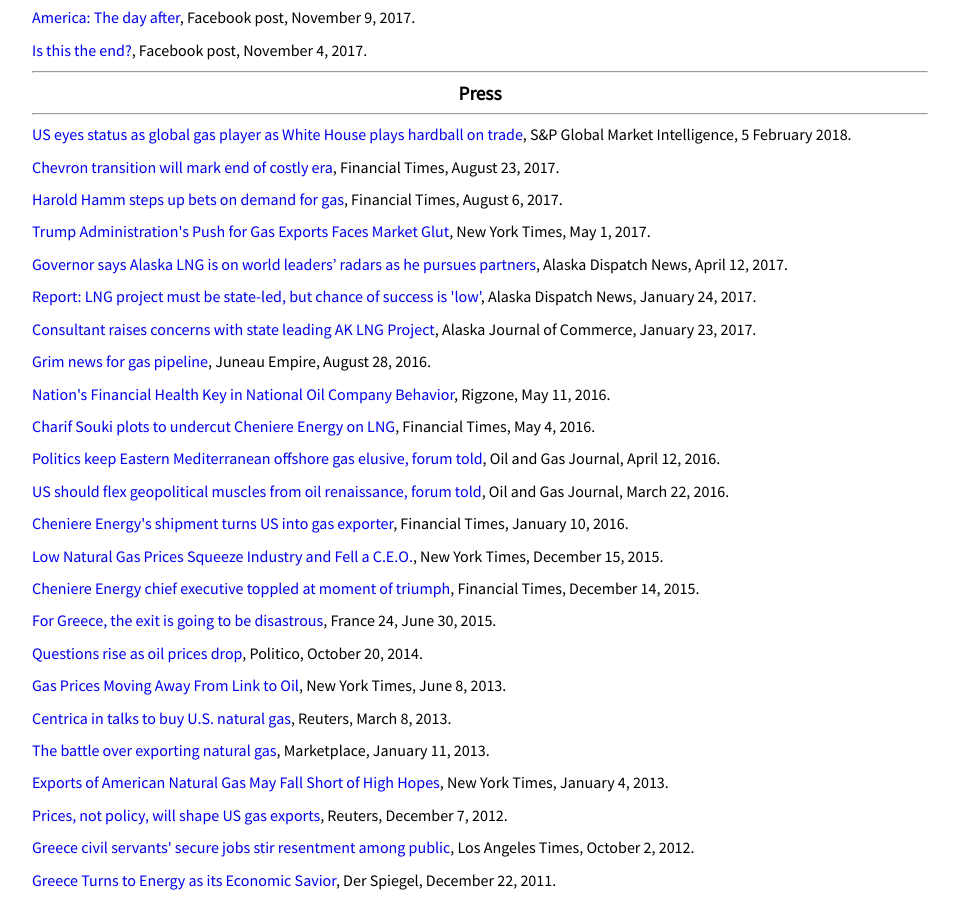
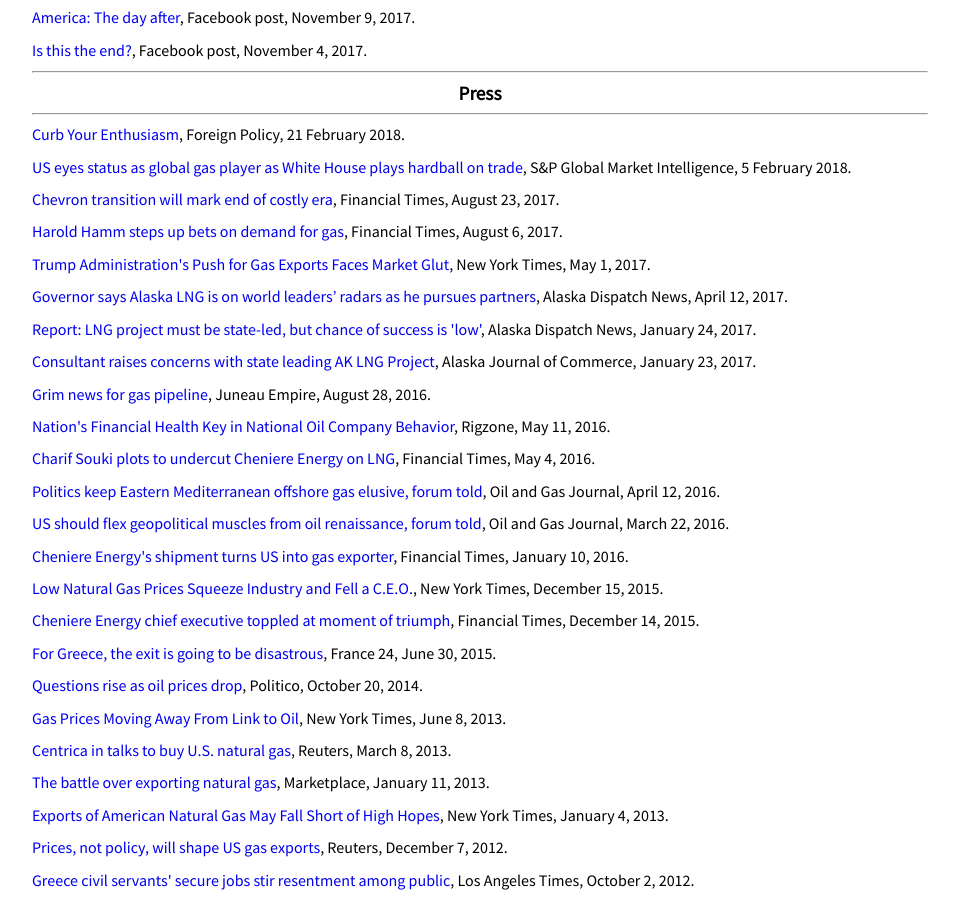
Before and after one commit to nikostsafos/nikostsafos.github.io, a plain HTML site: page index.html in a window 1280 px wide. Shown: the part 3020-3918 px from the top of the page, without its empty margins (160-1119 px from the left). Drawn offline with Linux system fonts and the light colour scheme.

Commit message:
added press

```diff
--- a/index.html
+++ b/index.html
@@ -124,7 +124,7 @@
 
     <hr><h2>Press</h2><hr>
 
-
+    <p ul><a href = 'https://foreignpolicy.com/2018/02/21/curb-your-enthusiasm-gas-israel-egypt-cyprus-turkey-mediterranean-lebanon-leviathan/' target = '_blank'>Curb Your Enthusiasm</a>, Foreign Policy, 21 February 2018.</ul></p>
     <p ul><a href = 'https://platform.mi.spglobal.com/web/client?auth=inherit#news/article?id=43380209&cdid=A-43380209-14378' target = '_blank'>US eyes status as global gas player as White House plays hardball on trade</a>, S&amp;P Global Market Intelligence, 5 February 2018.</ul></p>
     <p ul><a href = 'https://www.ft.com/content/0ce7e756-8816-11e7-8bb1-5ba57d47eff7' target = '_blank'>Chevron transition will mark end of costly era</a>, Financial Times, August 23, 2017.</ul></p>
     <p ul><a href = 'https://www.ft.com/content/4da6a884-76d4-11e7-90c0-90a9d1bc9691' target = '_blank'>Harold Hamm steps up bets on demand for gas</a>, Financial Times, August 6, 2017.</ul></p>
```
